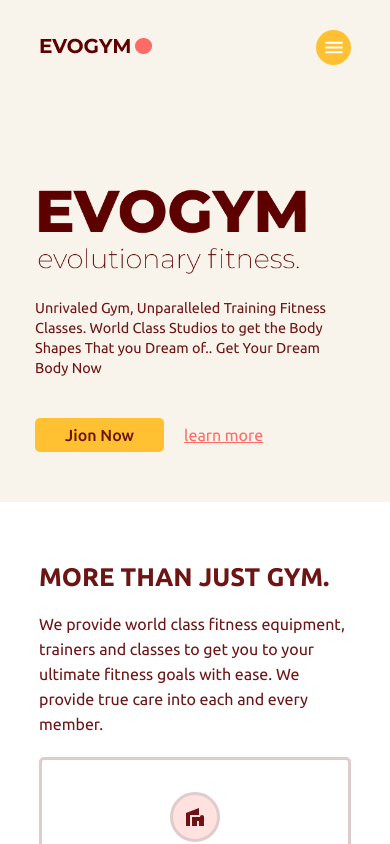
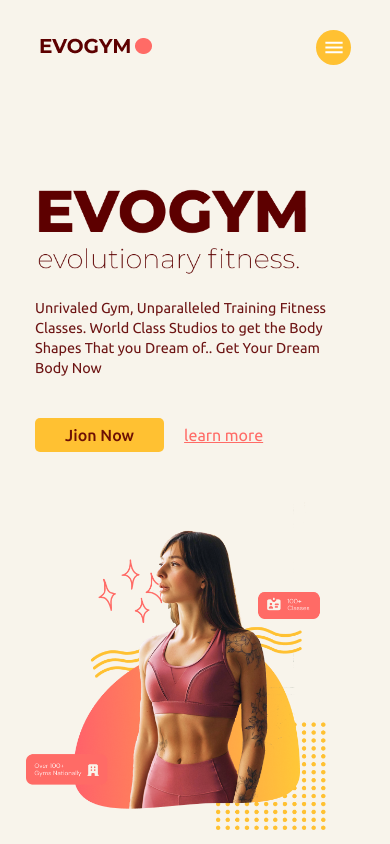
Before and after one commit to Mahdi-Shayan/fitness-gym, a React (Create React App) app: page / in a window 390 px wide. Shown: the top 844 px of the page. Built offline with nearby package versions, Linux system fonts and the light colour scheme.

Commit message:
finish up

```diff
--- a/package.json
+++ b/package.json
@@ -8,7 +8,6 @@
     "@mui/icons-material": "^6.3.0",
     "@mui/material": "^6.3.0",
     "@testing-library/jest-dom": "^5.17.0",
-    "@testing-library/react": "^13.4.0",
     "@testing-library/user-event": "^13.5.0",
     "@types/jest": "^27.5.2",
     "@types/react": "^18.3.17",
@@ -50,6 +49,7 @@
     ]
   },
   "devDependencies": {
+    "@babel/plugin-proposal-private-property-in-object": "^7.21.11",
     "@types/node": "^22.10.2",
     "@types/react-anchor-link-smooth-scroll": "^1.0.5",
     "ajv": "^8.17.1"
--- a/src/components/navbar/Menu.tsx
+++ b/src/components/navbar/Menu.tsx
@@ -1,7 +1,7 @@
 import Link from "./Link";
 
 // Type
-import { Context, Pages } from "../../shared/types";
+import { Context } from "../../shared/types";
 
 // Context
 import { useSelected } from "../../context/SelectPage";
--- a/src/pages/contactUs/ContactUs.tsx
+++ b/src/pages/contactUs/ContactUs.tsx
@@ -13,7 +13,6 @@ import { useSelected } from "../../context/SelectPage";
 // Type
 import { Context, Pages } from "../../shared/types";
 import { schema } from "../../shared/schema";
-import { useState } from "react";
 
 interface FromTypes {
   name: string;
@@ -28,7 +27,6 @@ const headerMotion = {
 
 function ContactUs() {
   const { setSelectedPage } = useSelected() as Context;
-  const [open, setOpen] = useState<boolean>(false);
 
   const {
     values,
@@ -140,7 +138,7 @@ function ContactUs() {
           </motion.form>
         </div>
         <div className="right-side">
-          <img src={contactUsIMG} />
+          <img src={contactUsIMG} alt="Contact Us Graphic"/>
         </div>
       </motion.section>
     </>
--- a/src/pages/contactUs/contactUs.scss
+++ b/src/pages/contactUs/contactUs.scss
@@ -78,8 +78,8 @@
     padding: 50px 10%;
     flex-direction: column;
     align-items: start;
-  }
-  .right-side {
-    display: none;
+    .right-side {
+      display: none;
+    }
   }
 }
--- a/src/pages/home/Home.tsx
+++ b/src/pages/home/Home.tsx
@@ -40,11 +40,11 @@ function Home() {
           onViewportEnter={() => setSelectedPage(Pages.Home)}
         >
           <div className="bg-text">
-            <img src={bg_txt} />
+            <img src={bg_txt} alt="Background Text"/>
           </div>
           <div className="side">
             <div className="name">
-              <img src={txt} />
+              <img src={txt} alt="Background Text"/>
             </div>
             <div className="des">
               Unrivaled Gym, Unparalleled Training Fitness Classes. World
@@ -68,7 +68,7 @@ function Home() {
           </div>
         </motion.div>
         <div className="right-side">
-          <img src={homeIMG} />
+          <img src={homeIMG} alt="Home Page Graphic"/>
         </div>
         {/* SPONSORS - DESKTOP  */}
         <div className="sponsors">
--- a/src/pages/home/home.scss
+++ b/src/pages/home/home.scss
@@ -12,6 +12,7 @@ main {
     grid-template-rows: auto auto;
     grid-template-columns: 1fr 1fr;
     row-gap: 50px;
+    min-height: 100vh;
     .left-side {
       grid-area: left;
       .bg-text {
```
Also changed, not shown: 1 other file (tests, documents, lock files or other folders).
